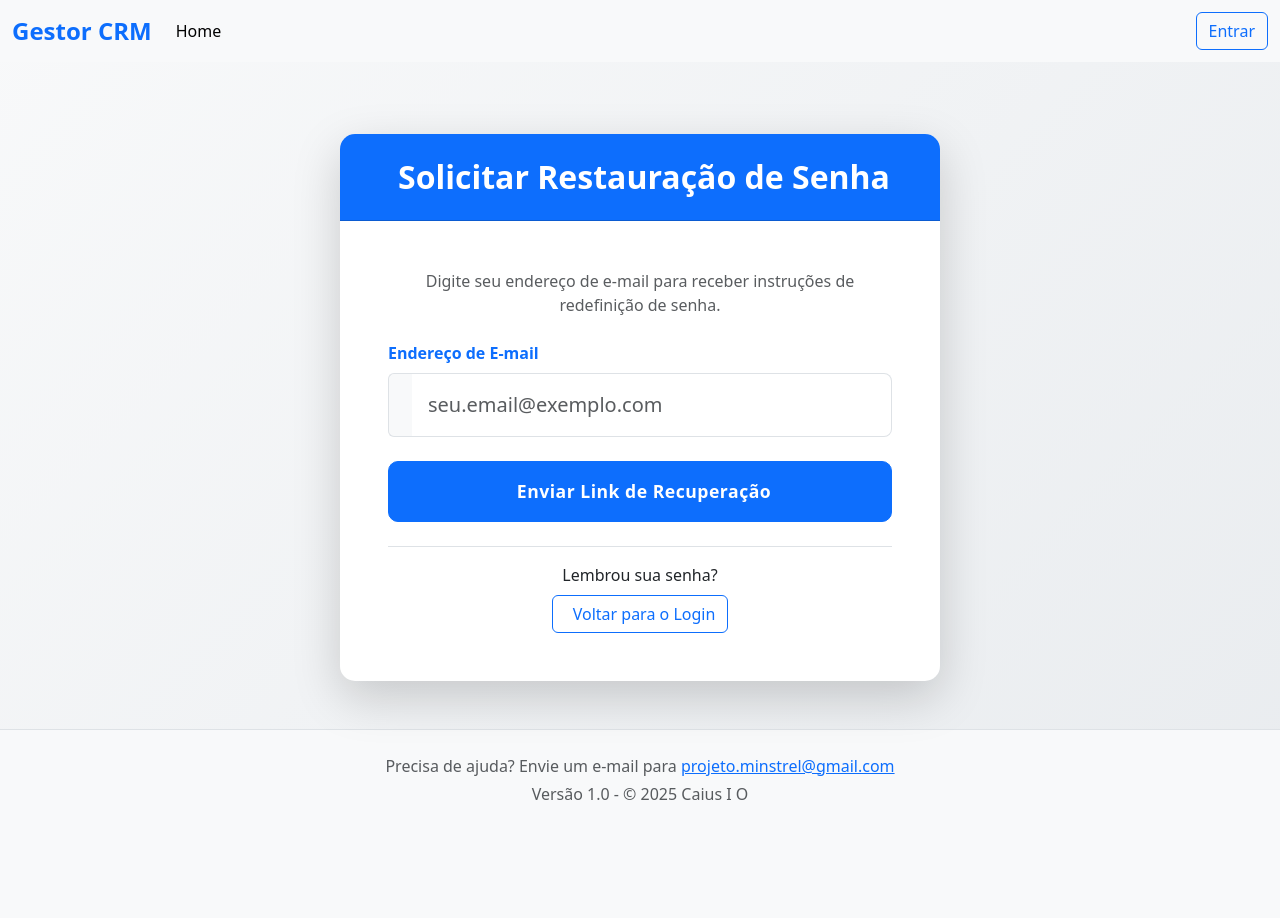
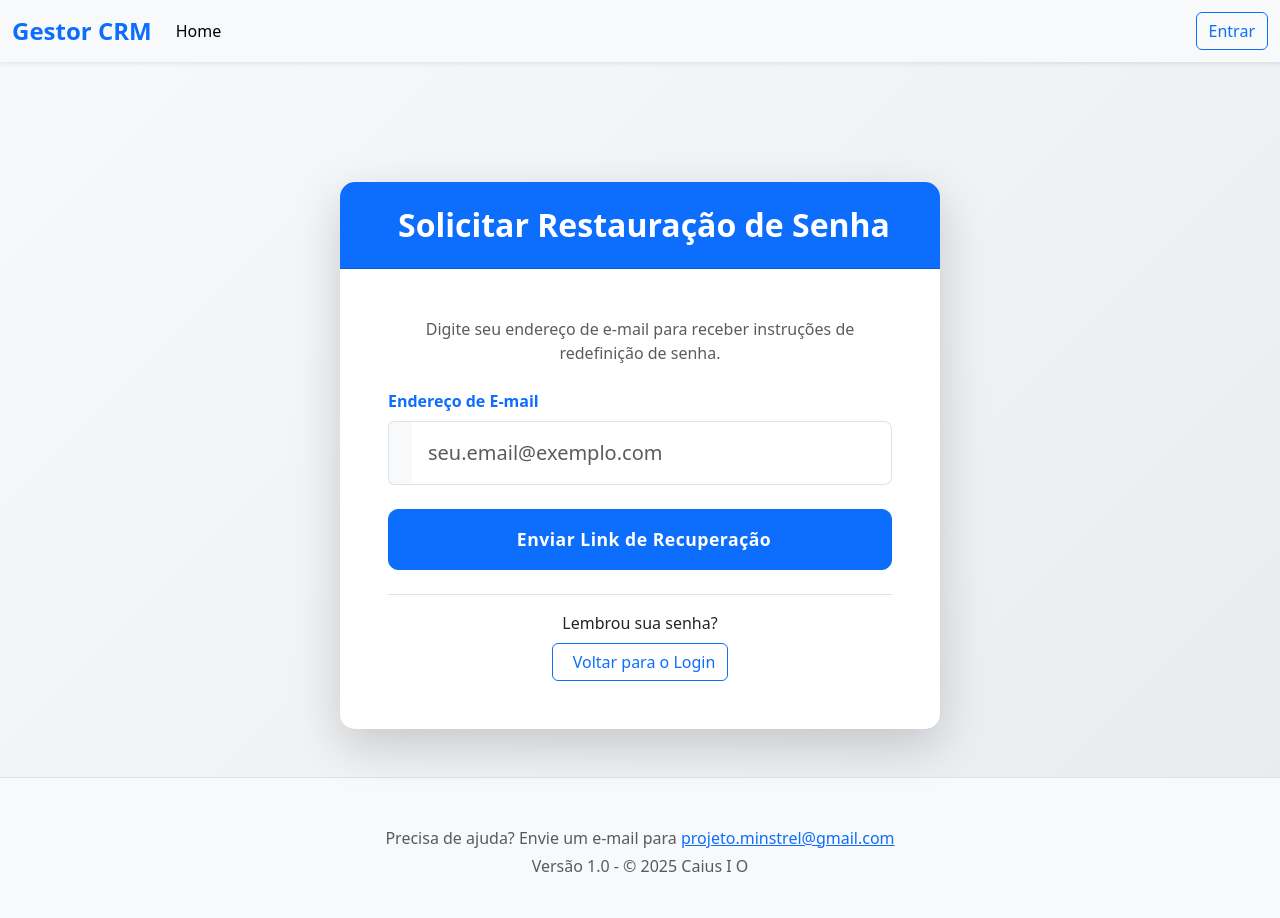
Before and after one commit to Gilgamashed/projeto_crm_final, a Django app: page /account/password_reset/ in a window 1280 px wide. Before the commit the page ends 800 px from the top, so only its background shows below. Run offline with Django 5.2, Linux system fonts and the light colour scheme; parts of the project's set-up code (start-up, migrations or seed data) failed here and were passed over; some libraries are stand-ins or nearby versions.

Commit message:
29 commit -base html

```diff
--- a/Projeto Final notas.txt
+++ b/Projeto Final notas.txt
@@ -146,11 +146,11 @@ ok	Apresentação de sistema na home
 ok	esqueceu a senha?
 ok	msg de erro caso telefone nao seja só numero
 	sistema de solicitação
-	solicitar ingresso na lista de lideres
+	solicitar ingresso na lista de equipes
 ok	mudar default do cargo
 ok	atualizar conta redirecionar pro login
 ok	botar action no card
-	informação para quem não tem equipe
+ok?	informação para quem não tem equipe
 	botao pra se inscrever no projeto na pagina do projeto
 	botão torto no perfil de equipe
 
--- a/projeto_crm_final/templates/projeto_crm_final/base.html
+++ b/projeto_crm_final/templates/projeto_crm_final/base.html
@@ -7,8 +7,42 @@
     <link href="https://cdn.jsdelivr.net/npm/bootstrap-icons@1.10.5/font/bootstrap-icons.css" rel="stylesheet">
 
     <style>
+
+        /* styles pro footer */
+        html, body {
+            height: 100%;
+        }
+
+        html {
+            scroll-behavior: smooth;
+            scroll-padding-top: 4.5rem; /* Previne conteúdo oculto atrás do navbar */
+            overscroll-behavior: none;
+        }
+
         body {
-          background-color: #f8f9fa;
+            display: flex;
+            flex-direction: column;
+            background-color: #f8f9fa;
+            overflow-x: hidden; /* Previne scroll horizontal */
+        }
+
+        .navbar-scrolled {
+          box-shadow: 0 2px 10px rgba(0,0,0,0.1);
+        }
+
+        .container {
+            flex: 1 0 auto;
+            max-width: 960px;
+            padding-top: 1.5rem;
+        }
+
+        footer {
+            flex-shrink: 0;
+            width: 100%;
+        }
+
+        .navbar {
+          transition: all 0.3s ease;
         }
 
         .navbar-brand {
@@ -30,11 +64,6 @@
         .form-label {
           font-weight: 500;
         }
-
-        .container {
-          max-width: 960px;
-        }
-
 
         /* itens desativados do navbar */
         .disabled {
@@ -78,7 +107,7 @@
 
 </head>
 <body>
-    <nav class="navbar navbar-expand-lg bg-body-tertiary">
+    <nav class="navbar navbar-expand-lg bg-body-tertiary sticky-top shadow-sm">
       <div class="container-fluid">
         <a class="navbar-brand" href="{% url 'home' %}">Gestor CRM</a>
         <button class="navbar-toggler" type="button" data-bs-toggle="collapse" data-bs-target="#navbarSupportedContent" aria-controls="navbarSupportedContent" aria-expanded="false" aria-label="Toggle navigation">
@@ -200,7 +229,44 @@
         </div>
     </footer>
 
+    <!-- carrega o bootstrap -->
+    <script src="https://cdn.jsdelivr.net/npm/bootstrap@5.3.7/dist/js/bootstrap.bundle.min.js" integrity="sha384-ndDqU0Gzau9qJ1lfW4pNLlhNTkCfHzAVBReH9diLvGRem5+R9g2FzA8ZGN954O5Q" crossorigin="anonymous"></script>
 
-    <script src="https://cdn.jsdelivr.net/npm/bootstrap@5.3.7/dist/js/bootstrap.bundle.min.js" integrity="sha384-ndDqU0Gzau9qJ1lfW4pNLlhNTkCfHzAVBReH9diLvGRem5+R9g2FzA8ZGN954O5Q" crossorigin="anonymous"></script>
+
+    <script>
+        // Otimização do scroll para sombra
+        let lastScrollTop = 0;
+        const navbar = document.querySelector('.navbar');
+
+        window.addEventListener('scroll', function() {
+            const scrollTop = window.pageYOffset || document.documentElement.scrollTop;
+
+            // Atualiza sombra apenas quando necessário
+            if (scrollTop > 10) {
+                navbar.classList.add('navbar-scrolled');
+            } else {
+                navbar.classList.remove('navbar-scrolled');
+            }
+
+            // Suaviza transições
+            if (Math.abs(scrollTop - lastScrollTop) > 50) {
+                lastScrollTop = scrollTop;
+            }
+        });
+
+        // Suaviza links âncora
+        document.querySelectorAll('a[href^="#"]').forEach(anchor => {
+            anchor.addEventListener('click', function(e) {
+                e.preventDefault();
+                const target = document.querySelector(this.getAttribute('href'));
+                if (target) {
+                    window.scrollTo({
+                        top: target.offsetTop - 70, // Ajusta para navbar
+                        behavior: 'smooth'
+                    });
+                }
+            });
+        });
+    </script>
 </body>
 </html>
```
